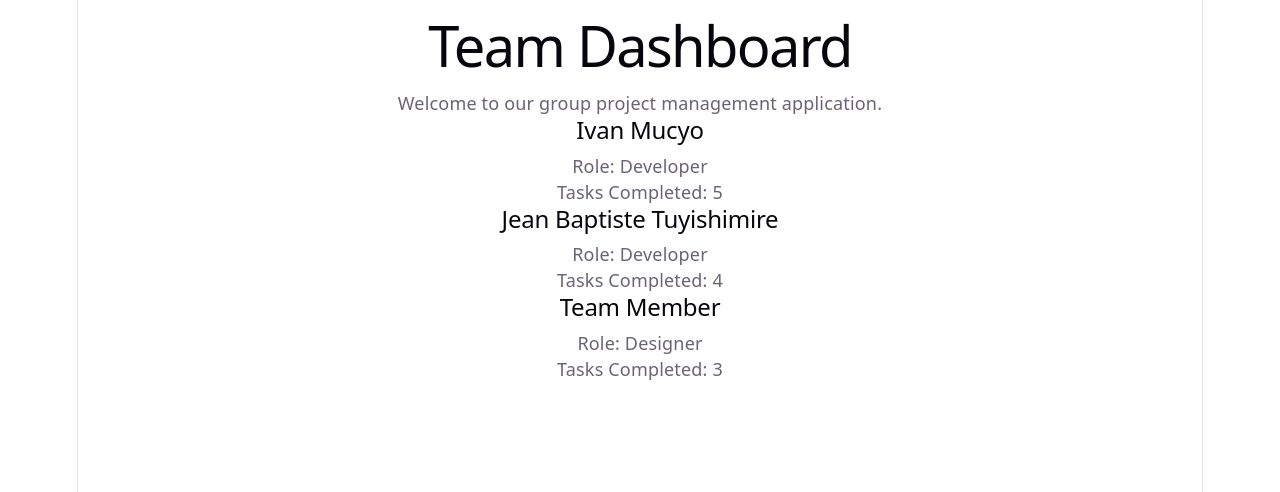
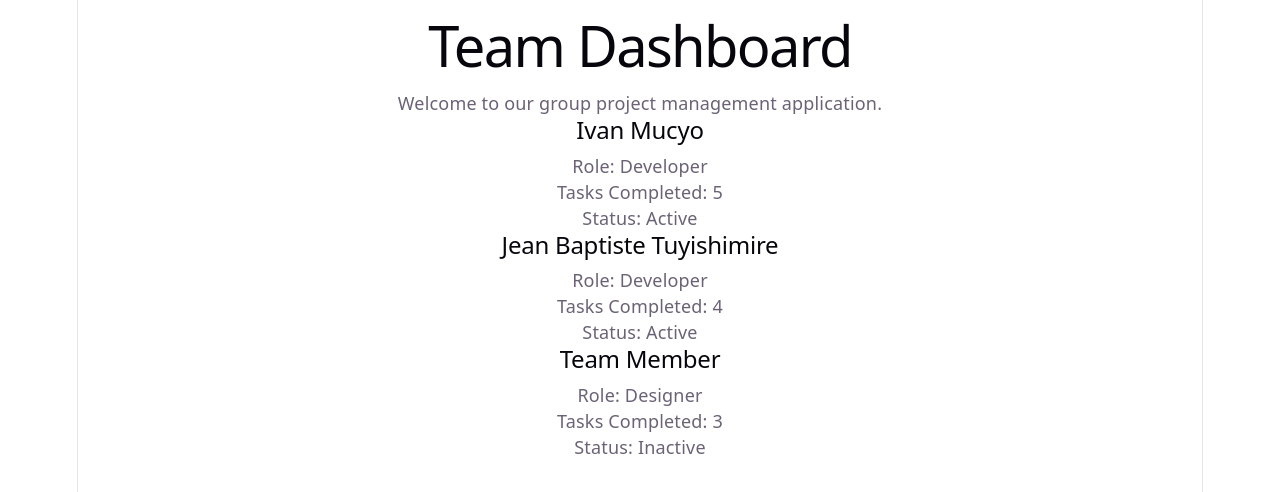
Before and after one commit to Hannah1563/Coding-Party, a React (Vite) app in the folder my-app/: page / in a window 1280 px wide. Shown: the top 492 px of the page. Built offline with nearby package versions, Linux system fonts and the light colour scheme.

Commit message:
Add member status and optional bio prop

```diff
--- a/my-app/src/MemberCard.tsx
+++ b/my-app/src/MemberCard.tsx
@@ -1,22 +1,27 @@
 // Author: Ivan Mucyo
-// Tasks 10–14: Reusable MemberCard component with typed props.
+// Tasks 10–17: Reusable MemberCard component with typed props,
+// numeric and boolean props, conditional rendering, and optional bio.
 
 interface MemberCardProps {
   name: string
   role: string
   tasksCompleted: number
+  isActive: boolean
+  bio?: string
 }
 
 function MemberCard({
   name,
   role,
   tasksCompleted,
+  isActive,
 }: MemberCardProps) {
   return (
     <div>
       <h2>{name}</h2>
       <p>Role: {role}</p>
       <p>Tasks Completed: {tasksCompleted}</p>
+      <p>Status: {isActive ? 'Active' : 'Inactive'}</p>
     </div>
   )
 }
--- a/my-app/src/TeamDashboard.tsx
+++ b/my-app/src/TeamDashboard.tsx
@@ -7,23 +7,26 @@ function TeamDashboard() {
       <h1>Team Dashboard</h1>
       <p>Welcome to our group project management application.</p>
 
-      {/* Author: Ivan Mucyo - Task 13 */}
+      {/* Author: Ivan Mucyo - Tasks 9 and 13 */}
       <MemberCard
         name="Ivan Mucyo"
         role="Developer"
         tasksCompleted={5}
+        isActive={true}
       />
 
       <MemberCard
         name="Jean Baptiste Tuyishimire"
         role="Developer"
         tasksCompleted={4}
+        isActive={true}
       />
 
       <MemberCard
         name="Team Member"
         role="Designer"
         tasksCompleted={3}
+        isActive={false}
       />
     </>
   )
```
